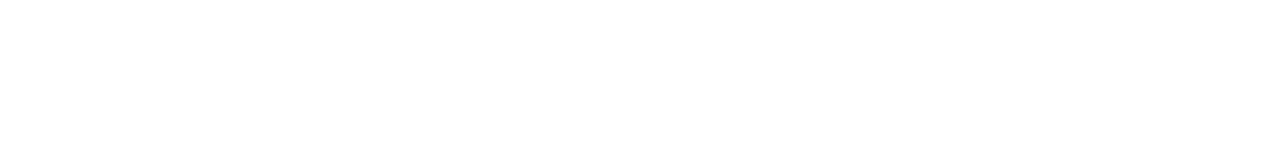
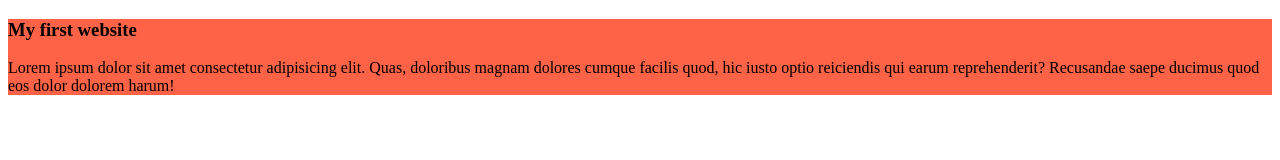
Before and after one commit to shojonkumar/my-first-github-repos, a plain HTML site: page index.html in a window 1280 px wide. Drawn offline with Linux system fonts and the light colour scheme.

Commit message:
added my first website

```diff
--- a/index.html
+++ b/index.html
@@ -4,8 +4,12 @@
     <meta charset="UTF-8">
     <meta name="viewport" content="width=device-width, initial-scale=1.0">
     <title>my first ever github repo</title>
+ <link rel="stylesheet" href="styles/blog.css">
 </head>
 <body>
-
+    <div>
+    <h3>My first website</h3>
+    <p>Lorem ipsum dolor sit amet consectetur adipisicing elit. Quas, doloribus magnam dolores cumque facilis quod, hic iusto optio reiciendis qui earum reprehenderit? Recusandae saepe ducimus quod eos dolor dolorem harum!</p>
+</div>
 </body>
 </html>
--- /dev/null
+++ b/styles/blog.css
@@ -0,0 +1,3 @@
+div{
+    background-color: tomato;
+}
```
